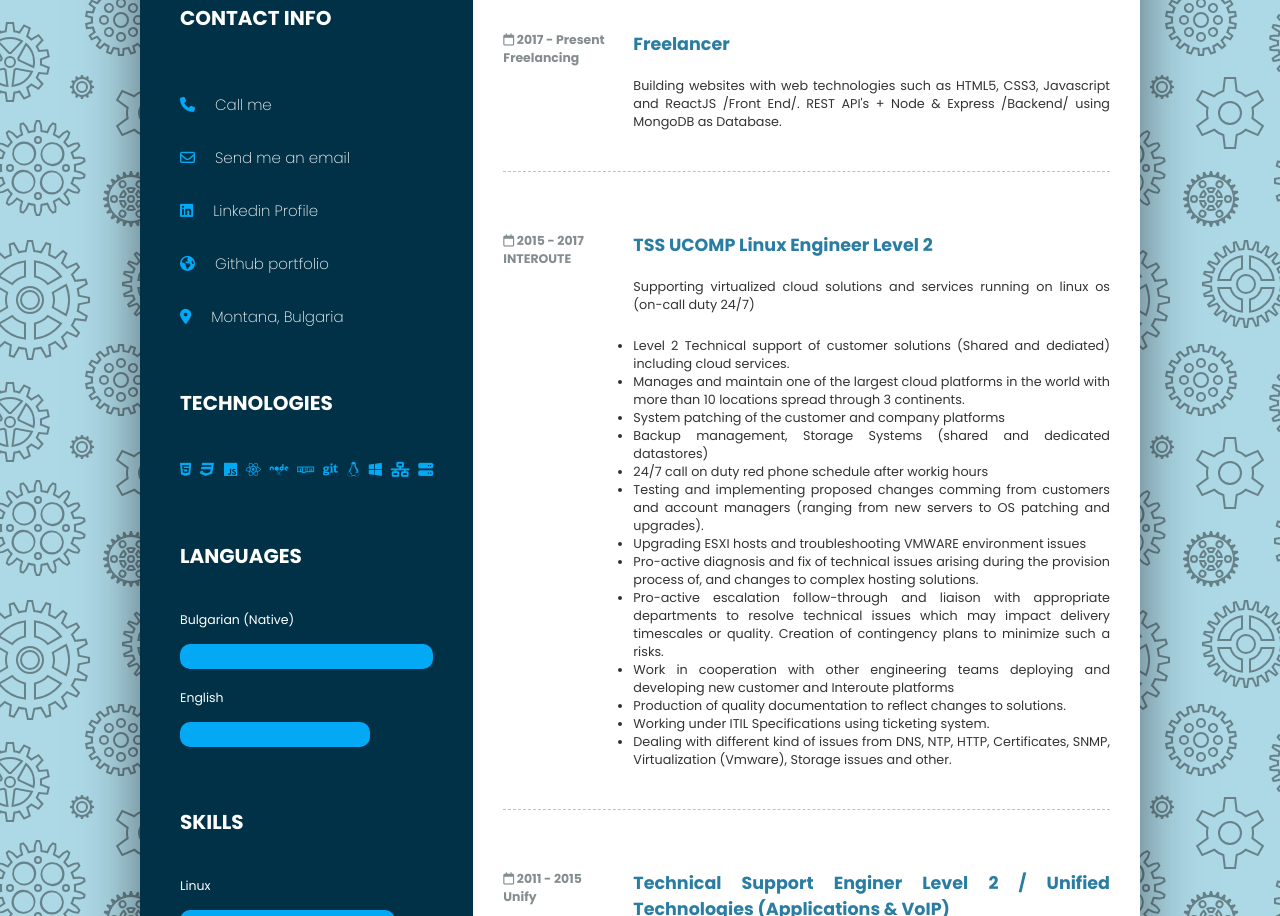
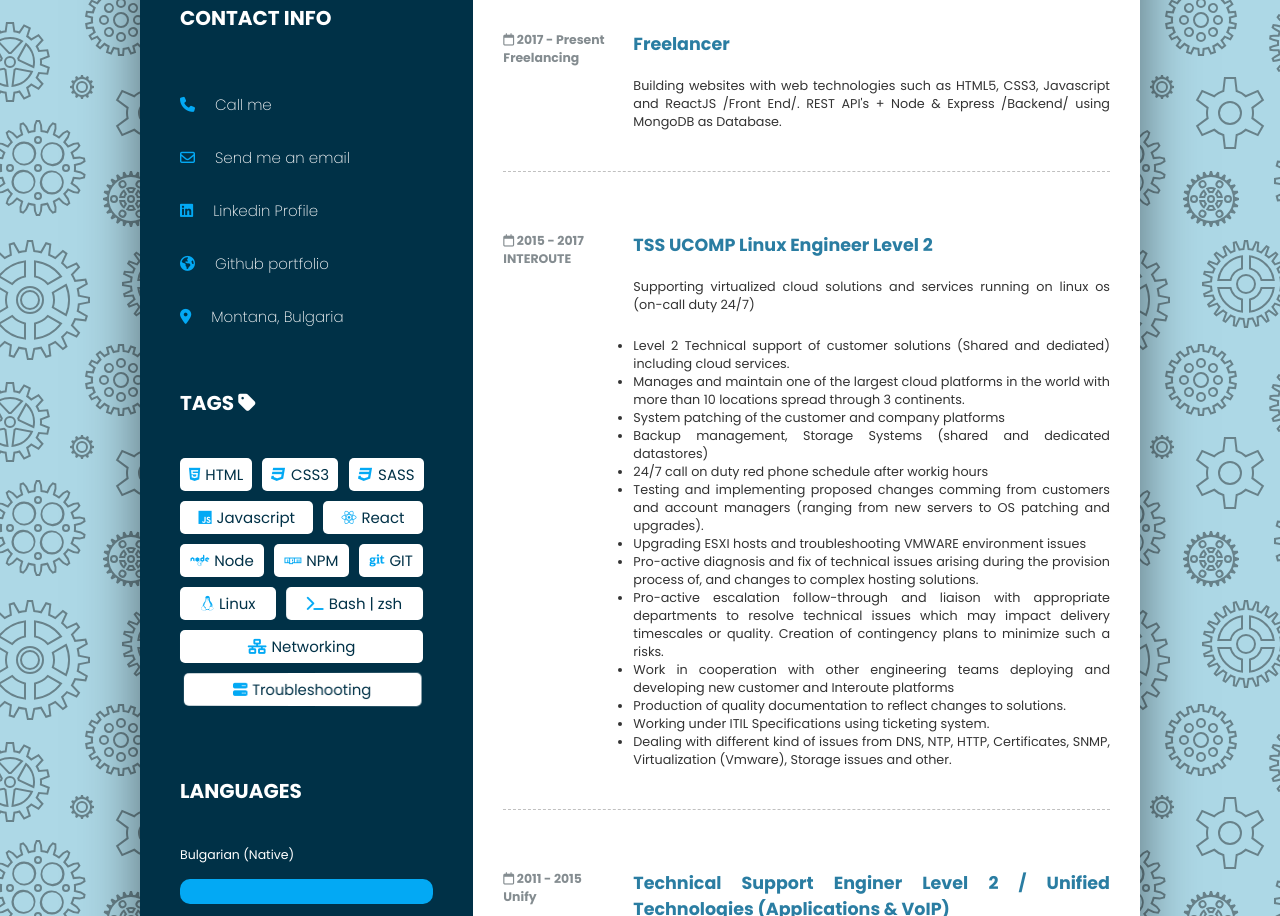
Before and after one commit to Emox87/portfolio-cv, a website: page index.html in a window 1280 px wide. Shown: the part 460-1376 px from the top of the page. Drawn offline with nearby package versions, Linux system fonts and the light colour scheme.

Commit message:
Section Technologies changed to tags + animations added

```diff
--- a/index.html
+++ b/index.html
@@ -120,50 +120,144 @@
         </section>
         <!-- END OF CONTACT INFO -->
 
-        <!--  TECHNOLOGIES -->
-        <section class="left-side__technologies u-margin-bottom-big">
-          <h2 class="title u-margin-bottom-medium">Technologies</h2>
-          <div class="left-side__technologies-icons">
-            <span class="icon"
+        <!--  Tags -->
+        <section
+          class="left-side__tags u-margin-bottom-big"
+          data-aos="zoom--in"
+          data-aos-offset="150"
+          data-aos-delay="280"
+          data-aos-duration="2000"
+          data-aos-easing="ease-in-out"
+        >
+          <h2 class="title u-margin-bottom-medium">
+            Tags
+            <i class="fa fa-tag" aria-hidden="true"></i>
+          </h2>
+          <div class="left-side__tags-icons">
+            <span
+              class="icon"
+              data-aos="flip-right"
+              data-aos-offset="50"
+              data-aos-delay="250"
+              data-aos-duration="1000"
+              data-aos-easing="ease-in-out"
               ><i class="fa fa-html5" aria-hidden="true" title="HTML5"></i
-            ></span>
-            <span class="icon"
+              >HTML</span
+            >
+            <span
+              class="icon"
+              data-aos="flip-left"
+              data-aos-offset="50"
+              data-aos-delay="400"
+              data-aos-duration="1000"
+              data-aos-easing="ease-in-out"
               ><i class="fa fa-css3" aria-hidden="true" title="CSS3"></i
-            ></span>
-            <span class="icon"
+              >CSS3</span
+            >
+            <span
+              class="icon"
+              data-aos="flip-right"
+              data-aos-offset="50"
+              data-aos-delay="550"
+              data-aos-duration="1000"
+              data-aos-easing="ease-in-out"
+              ><i class="fa fa-css3" aria-hidden="true" title="SASS"></i
+              >SASS</span
+            >
+            <span
+              class="icon"
+              data-aos="flip-left"
+              data-aos-offset="50"
+              data-aos-delay="700"
+              data-aos-duration="1000"
+              data-aos-easing="ease-in-out"
               ><i class="fa-brands fa-js" title="Javascript"></i
-            ></span>
-            <span class="icon"
-              ><i class="fa-brands fa-react" title="React JS"></i
-            ></span>
-            <span class="icon"
-              ><i class="fa-brands fa-node" title="Node JS"></i
-            ></span>
-            <span class="icon"
-              ><i class="fa-brands fa-npm" title="Npm Ecosystem"></i
-            ></span>
-            <span class="icon"
+              >Javascript</span
+            >
+            <span
+              class="icon"
+              data-aos="flip-right"
+              data-aos-offset="50"
+              data-aos-delay="850"
+              data-aos-duration="1000"
+              data-aos-easing="ease-in-out"
+              ><i class="fa-brands fa-react" title="React JS"></i>React</span
+            >
+            <span
+              class="icon"
+              data-aos="flip-left"
+              data-aos-offset="50"
+              data-aos-delay="1000"
+              data-aos-duration="1000"
+              data-aos-easing="ease-in-out"
+              ><i class="fa-brands fa-node" title="Node JS"></i>Node</span
+            >
+            <span
+              class="icon"
+              data-aos="flip-right"
+              data-aos-offset="50"
+              data-aos-delay="1150"
+              data-aos-duration="1150"
+              data-aos-easing="ease-in-out"
+              ><i class="fa-brands fa-npm" title="Npm Ecosystem"></i>NPM</span
+            >
+            <span
+              class="icon"
+              data-aos="flip-left"
+              data-aos-offset="50"
+              data-aos-delay="1300"
+              data-aos-duration="1000"
+              data-aos-easing="ease-in-out"
               ><i class="fa fa-git" aria-hidden="true" title="Github"></i
-            ></span>
-            <span class="icon"
+              >GIT</span
+            >
+            <span
+              class="icon"
+              data-aos="flip-right"
+              data-aos-offset="50"
+              data-aos-delay="1450"
+              data-aos-duration="1000"
+              data-aos-easing="ease-in-out"
               ><i class="fa fa-linux" aria-hidden="true" title="Linux OS"></i
-            ></span>
-            <span class="icon"
+              >Linux</span
+            >
+            <span
+              class="icon"
+              data-aos="flip-left"
+              data-aos-offset="50"
+              data-aos-delay="1300"
+              data-aos-duration="1600"
+              data-aos-easing="ease-in-out"
               ><i
-                class="fa fa-windows"
+                class="fa fa-terminal"
                 aria-hidden="true"
-                title="Windows OS"
+                title="Bash | zsh"
               ></i
-            ></span>
-            <span class="icon"
+              >Bash | zsh</span
+            >
+            <span
+              class="icon"
+              data-aos="flip-right"
+              data-aos-offset="50"
+              data-aos-delay="1750"
+              data-aos-duration="1000"
+              data-aos-easing="ease-in-out"
               ><i
                 class="fa-solid fa-network-wired"
                 title="Networking Knowledge"
               ></i
-            ></span>
-            <span class="icon"
+              >Networking</span
+            >
+            <span
+              class="icon"
+              data-aos="flip-left"
+              data-aos-offset="50"
+              data-aos-delay="1300"
+              data-aos-duration="1900"
+              data-aos-easing="ease-in-out"
               ><i class="fa-solid fa-server" title="Troubleshooting Servers"></i
-            ></span>
+              >Troubleshooting</span
+            >
           </div>
         </section>
         <!-- END OF TECHNOLOGIES -->
--- a/sass/base/_animations.scss
+++ b/sass/base/_animations.scss
@@ -24,11 +24,3 @@
     transform: translate(0);
   }
 }
-
-@keyframes moveUp {
-  0% {}
-
-  80% {}
-
-  100% {}
-}
--- a/sass/layout/_layout.scss
+++ b/sass/layout/_layout.scss
@@ -115,22 +115,32 @@
     }
   }
 
-  &__technologies {
+  &__tags {
     padding-top: 3rem;
 
     &-icons {
       font-size: 1.5rem;
       display: flex;
-      justify-content: space-between;
+      justify-content: flex-start;
+      flex-flow: row wrap;
+
+      & > .icon {
+        flex-grow: 1;
+        display: flex;
+        flex-direction: row;
+        justify-content: center;
+        align-items: center;
+        background-color: $color-white;
+        color: var(--left-side-background-color);
+        padding: .5rem;
+        margin: 0 1rem 1rem 0;
+        border-radius: .5rem;
+      }
 
       i {
         color: var(--left-side-icon-color);
         font-size: 1.5rem;
-        cursor: pointer;
-
-        &:hover {
-          transform: scale(1.5);
-        }
+        margin-right: .5rem;
       }
     }
   }
```
Also changed, not shown: css/style.css.
